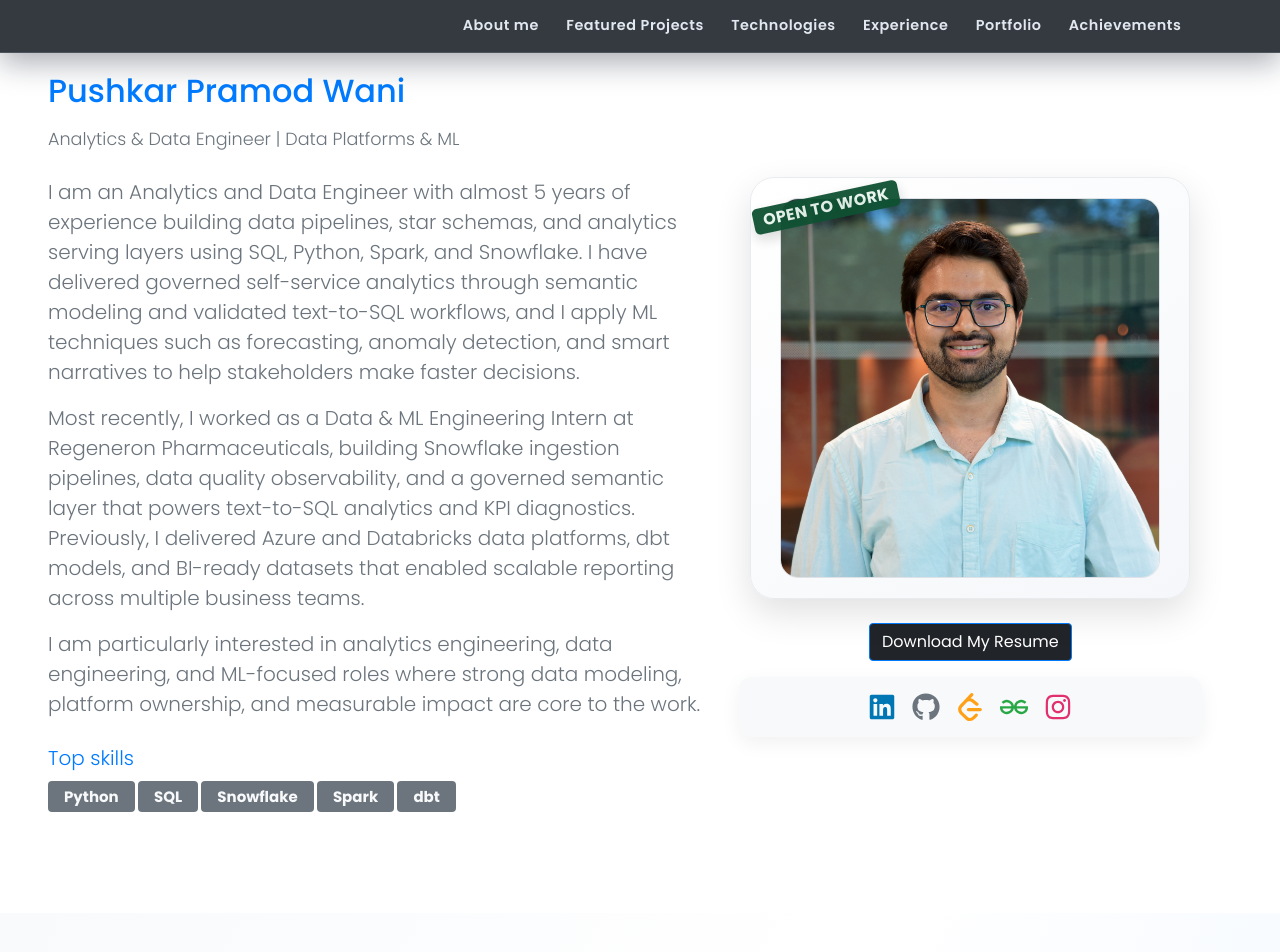
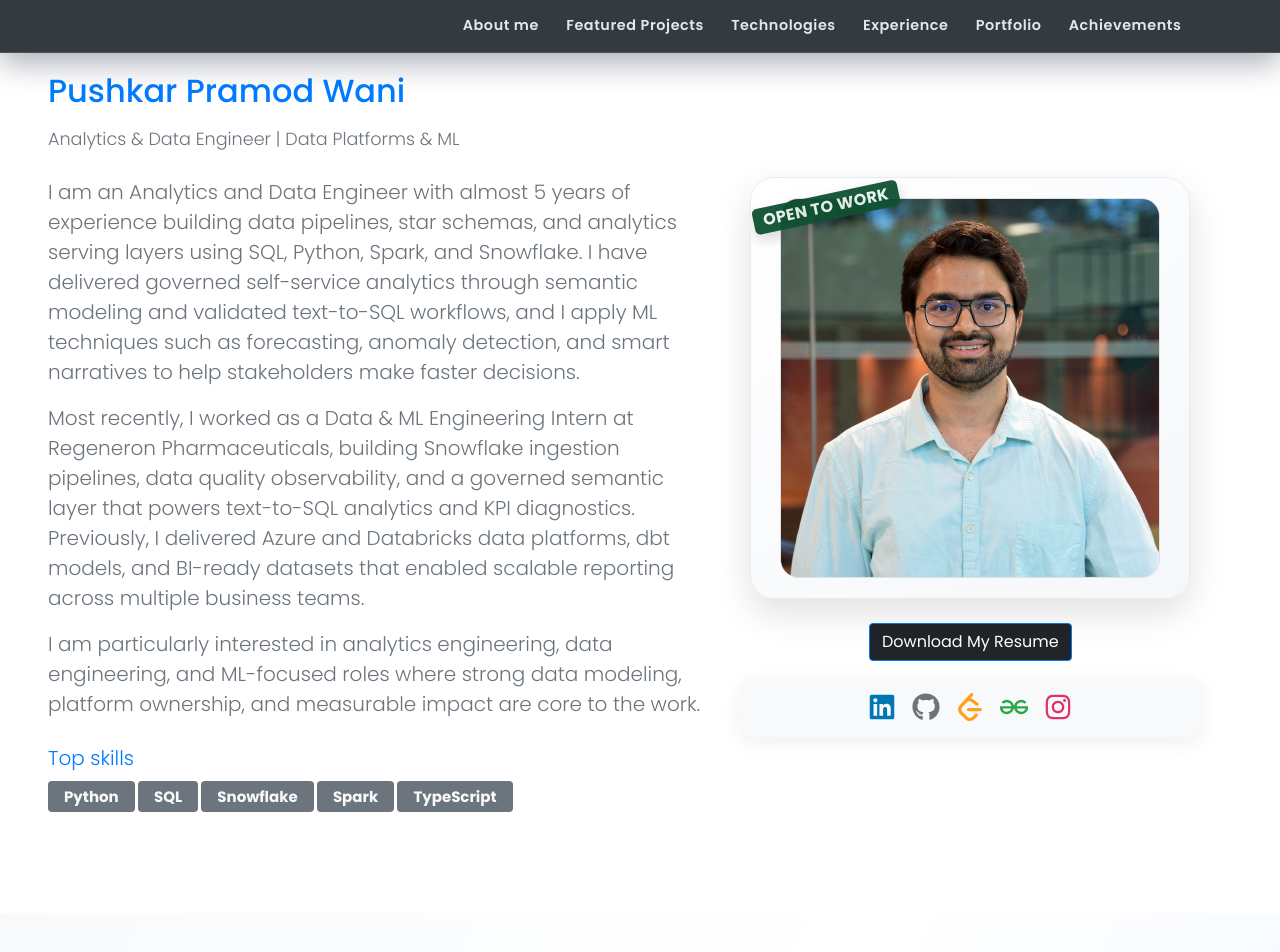
Before and after one commit to 2025Pushkar/2025Pushkar.github.io, a React (Create React App) app: page / in a window 1280 px wide. Shown: the top 952 px of the page. Built offline with nearby package versions, Linux system fonts and the light colour scheme.

Commit message:
Replace dbt skill badge with TypeScript in AboutMe
Updated the AboutMe component to display TypeScript as a skill badge instead of dbt, reflecting a change in highlighted skills.

```diff
--- a/src/components/AboutMe.js
+++ b/src/components/AboutMe.js
@@ -62,7 +62,7 @@ const AboutMe = () => {
                     <span className="badge bg-secondary text-light px-3 py-2 about-skill-badge">SQL</span>
                     <span className="badge bg-secondary text-light px-3 py-2 about-skill-badge">Snowflake</span>
                     <span className="badge bg-secondary text-light px-3 py-2 about-skill-badge">Spark</span>
-                    <span className="badge bg-secondary text-light px-3 py-2 about-skill-badge">dbt</span>
+                    <span className="badge bg-secondary text-light px-3 py-2 about-skill-badge">TypeScript</span>
                   </div>
                 </div>
               </div>
```
